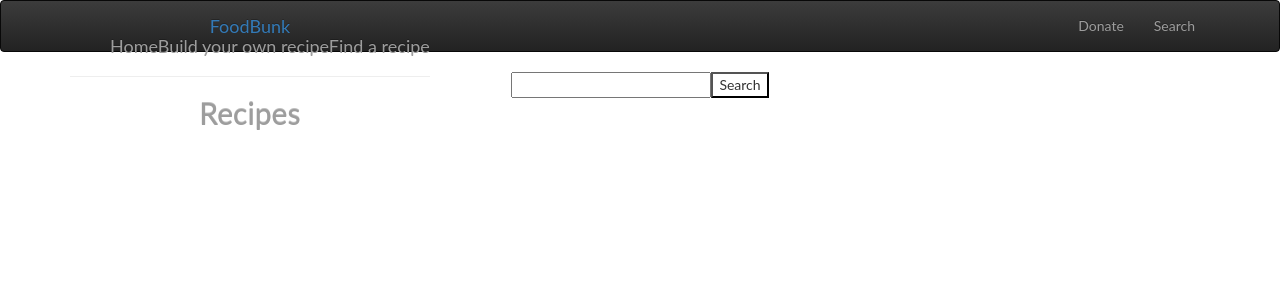
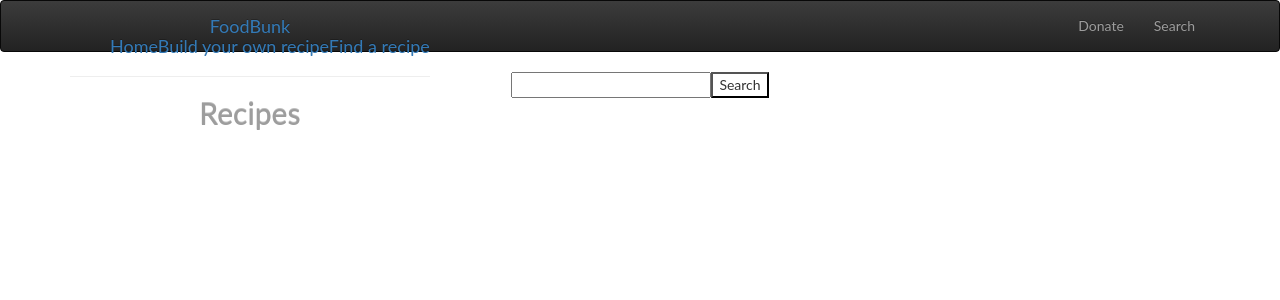
Before and after one commit to psward/hackUTA, a React (Create React App) app: page /recipes in a window 1280 px wide. Shown: the top 300 px of the page. Built offline with nearby package versions, Linux system fonts and the light colour scheme.

Commit message:
Fixes Link to

```diff
--- a/src/App.js
+++ b/src/App.js
@@ -1,9 +1,7 @@
 import React, { Component } from 'react';
-import logo from './logo.svg';
 import './App.css';
 import SearchField from './SearchField';
 import HeaderBar from './HeaderBar';
-import { Navbar, Jumbotron, Button } from 'react-bootstrap';
 
 class App extends Component {
   constructor(props){
--- a/src/HeaderBar.js
+++ b/src/HeaderBar.js
@@ -4,7 +4,7 @@ import {
     BrowserRouter as Router,
     Route,
     Link
-} from 'react-router-dom'
+} from 'react-router-dom';
 
 // Uses boostrap components to build a header bar...
 const HeaderBar = (props) => {
@@ -16,9 +16,9 @@ const HeaderBar = (props) => {
             <Router>
                 <div>
                     <ul>
-                        <lu><lunk to="/">Home</lunk></lu>
-                        <lu><lunk to="/items">Build your own recipe</lunk></lu>
-                        <lu><lunk to="/recipes">Find a recipe</lunk></lu>
+                        <lu><Link to="/">Home</Link></lu>
+                        <lu><Link to="/items">Build your own recipe</Link></lu>
+                        <lu><Link to="/recipes">Find a recipe</Link></lu>
                     </ul>
 
                     <hr/>
```
Also changed, not shown: src/test.js (added, +13 -0 lines), 1 other file (tests, documents, lock files or other folders).
